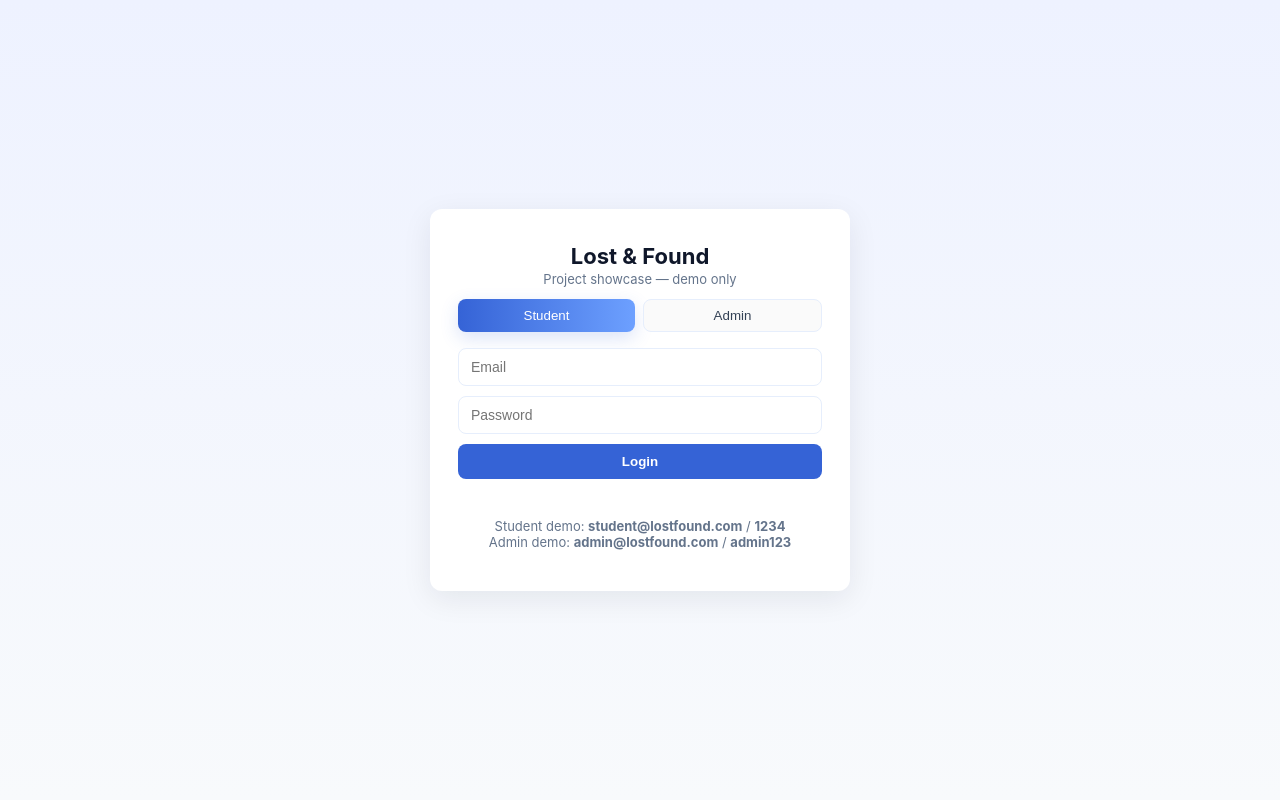
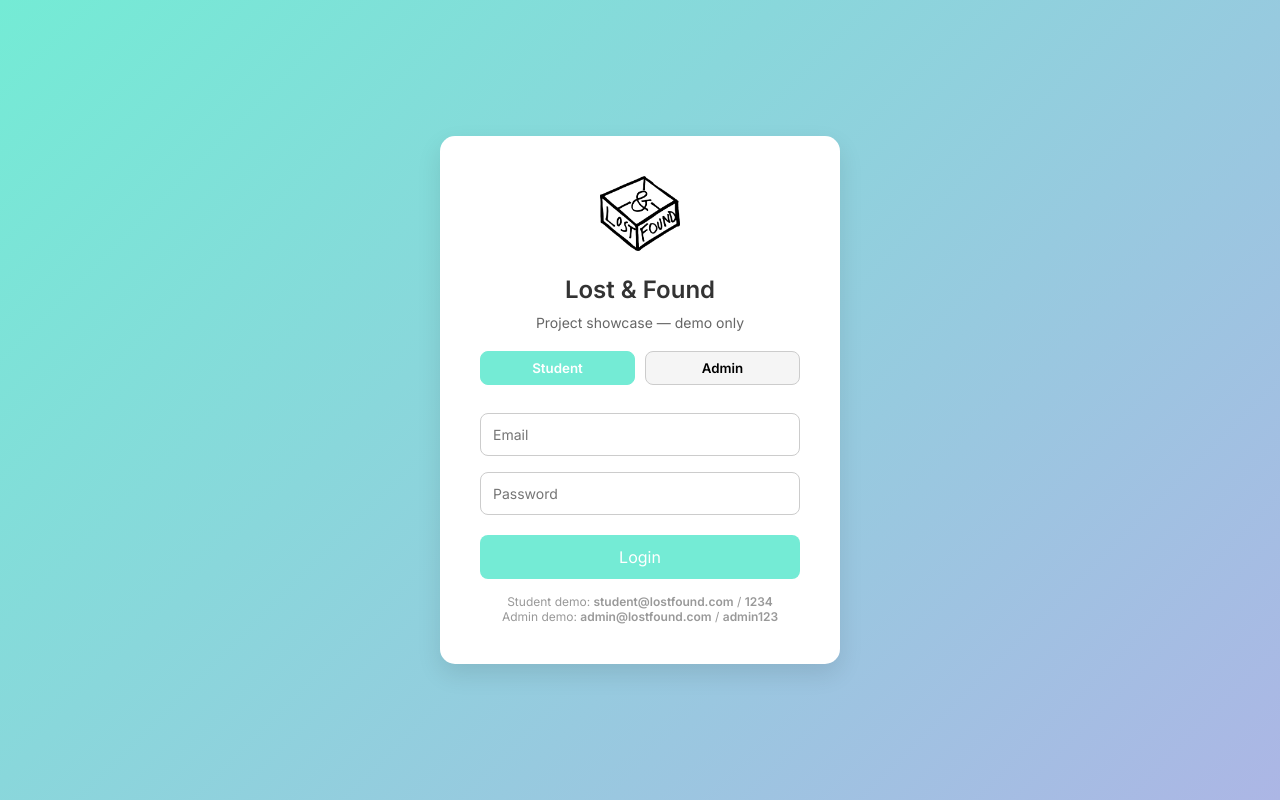
Before and after one commit to BLEP-ux/lostfound-demo, a plain HTML site: page index.html in a window 1280 px wide. Drawn offline with Linux system fonts and the light colour scheme.

Commit message:
Add files via upload

```diff
--- a/index.html
+++ b/index.html
@@ -1,35 +1,156 @@
 <!DOCTYPE html>
 <html lang="en">
 <head>
-<meta charset="utf-8" />
-<meta name="viewport" content="width=device-width,initial-scale=1" />
-<title>Lost & Found — Login</title>
-<link rel="stylesheet" href="style.css" />
+  <meta charset="UTF-8" />
+  <meta name="viewport" content="width=device-width, initial-scale=1.0" />
+  <title>Lost & Found - Login</title>
+  <link href="https://fonts.googleapis.com/css2?family=Inter:wght@400;600&display=swap" rel="stylesheet">
+  <style>
+    * { box-sizing: border-box; margin: 0; padding: 0; font-family: 'Inter', sans-serif; }
+    body {
+      background: linear-gradient(135deg, #74ebd5, #ACB6E5);
+      height: 100vh;
+      display: flex;
+      justify-content: center;
+      align-items: center;
+    }
+    .login-card {
+      background: #fff;
+      border-radius: 15px;
+      box-shadow: 0 10px 25px rgba(0,0,0,0.1);
+      padding: 40px;
+      max-width: 400px;
+      width: 100%;
+      text-align: center;
+    }
+    .login-card img.logo {
+      width: 80px;
+      margin-bottom: 20px;
+    }
+    .login-card h2 {
+      margin-bottom: 10px;
+      color: #333;
+    }
+    .login-card .subtitle {
+      margin-bottom: 20px;
+      color: #666;
+      font-size: 14px;
+    }
+    .toggle-row {
+      display: flex;
+      justify-content: center;
+      margin-bottom: 20px;
+      gap: 10px;
+    }
+    .toggle {
+      flex: 1;
+      padding: 8px 0;
+      border: 1px solid #ccc;
+      border-radius: 8px;
+      cursor: pointer;
+      background: #f5f5f5;
+      font-weight: 600;
+      transition: 0.3s;
+    }
+    .toggle.active {
+      background: #74ebd5;
+      border-color: #74ebd5;
+      color: #fff;
+    }
+    form input {
+      width: 100%;
+      padding: 12px;
+      margin: 8px 0;
+      border-radius: 8px;
+      border: 1px solid #ccc;
+      font-size: 14px;
+    }
+    form button {
+      width: 100%;
+      padding: 12px;
+      margin-top: 12px;
+      border: none;
+      border-radius: 8px;
+      background: #74ebd5;
+      color: #fff;
+      font-size: 16px;
+      cursor: pointer;
+      transition: 0.3s;
+    }
+    form button:hover {
+      background: #67d3c2;
+    }
+    .hint {
+      margin-top: 15px;
+      font-size: 12px;
+      color: #999;
+    }
+    .error {
+      color: red;
+      font-size: 13px;
+      margin-top: 5px;
+    }
+  </style>
 </head>
 <body>
-<div class="page">
-  <div class="card login-card">
-    <img src="logo.svg" alt="Logo" class="logo" onerror="this.style.display='none'"/>
-    <h1>Lost & Found</h1>
-    <p class="muted">Project showcase — demo only</p>
+  <div class="login-card">
+    <img src="logo.png" alt="Logo" class="logo" onerror="this.style.display='none'" />
+    <h2>Lost & Found</h2>
+    <p class="subtitle">Project showcase — demo only</p>
 
     <div class="toggle-row">
       <button id="toggleStudent" class="toggle active">Student</button>
       <button id="toggleAdmin" class="toggle">Admin</button>
     </div>
 
-    <form id="loginForm" class="form">
-      <input id="email" type="email" placeholder="Email" required />
-      <input id="password" type="password" placeholder="Password" required />
-      <button type="submit" class="btn">Login</button>
+    <form id="loginForm">
+      <input type="email" id="email" placeholder="Email" required />
+      <input type="password" id="password" placeholder="Password" required />
+      <button type="submit">Login</button>
       <p id="loginError" class="error"></p>
     </form>
 
-    <p class="hint">Student demo: <b>student@lostfound.com</b> / <b>1234</b><br>
-       Admin demo: <b>admin@lostfound.com</b> / <b>admin123</b></p>
+    <p class="hint">
+      Student demo: <b>student@lostfound.com</b> / <b>1234</b><br>
+      Admin demo: <b>admin@lostfound.com</b> / <b>admin123</b>
+    </p>
   </div>
-</div>
 
-<script src="script.js"></script>
+  <script>
+    const loginForm = document.getElementById('loginForm');
+    const loginError = document.getElementById('loginError');
+
+    const users = [
+      { email: 'student@lostfound.com', password: '1234', redirect: 'dashboard.html' },
+      { email: 'admin@lostfound.com', password: 'admin123', redirect: 'admin_dashboard.html' }
+    ];
+
+    loginForm.addEventListener('submit', function(e) {
+      e.preventDefault();
+      const email = document.getElementById('email').value.trim();
+      const password = document.getElementById('password').value.trim();
+
+      const user = users.find(u => u.email === email && u.password === password);
+      if (user) {
+        window.location.href = user.redirect;
+      } else {
+        loginError.textContent = "Invalid email or password.";
+      }
+    });
+
+    // Toggle buttons (optional visual effect)
+    const toggleStudent = document.getElementById('toggleStudent');
+    const toggleAdmin = document.getElementById('toggleAdmin');
+
+    toggleStudent.addEventListener('click', () => {
+      toggleStudent.classList.add('active');
+      toggleAdmin.classList.remove('active');
+    });
+
+    toggleAdmin.addEventListener('click', () => {
+      toggleAdmin.classList.add('active');
+      toggleStudent.classList.remove('active');
+    });
+  </script>
 </body>
 </html>
```
